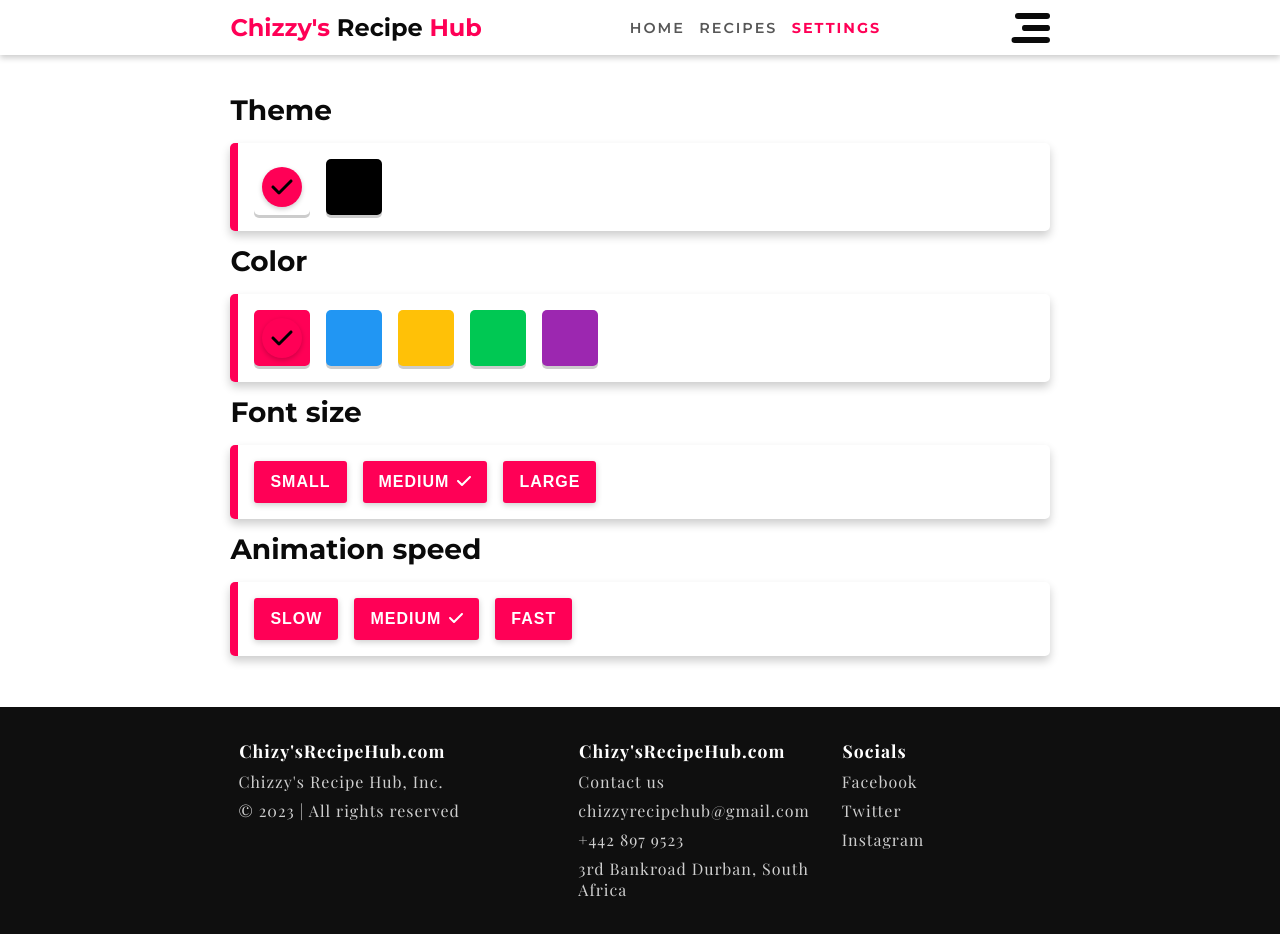
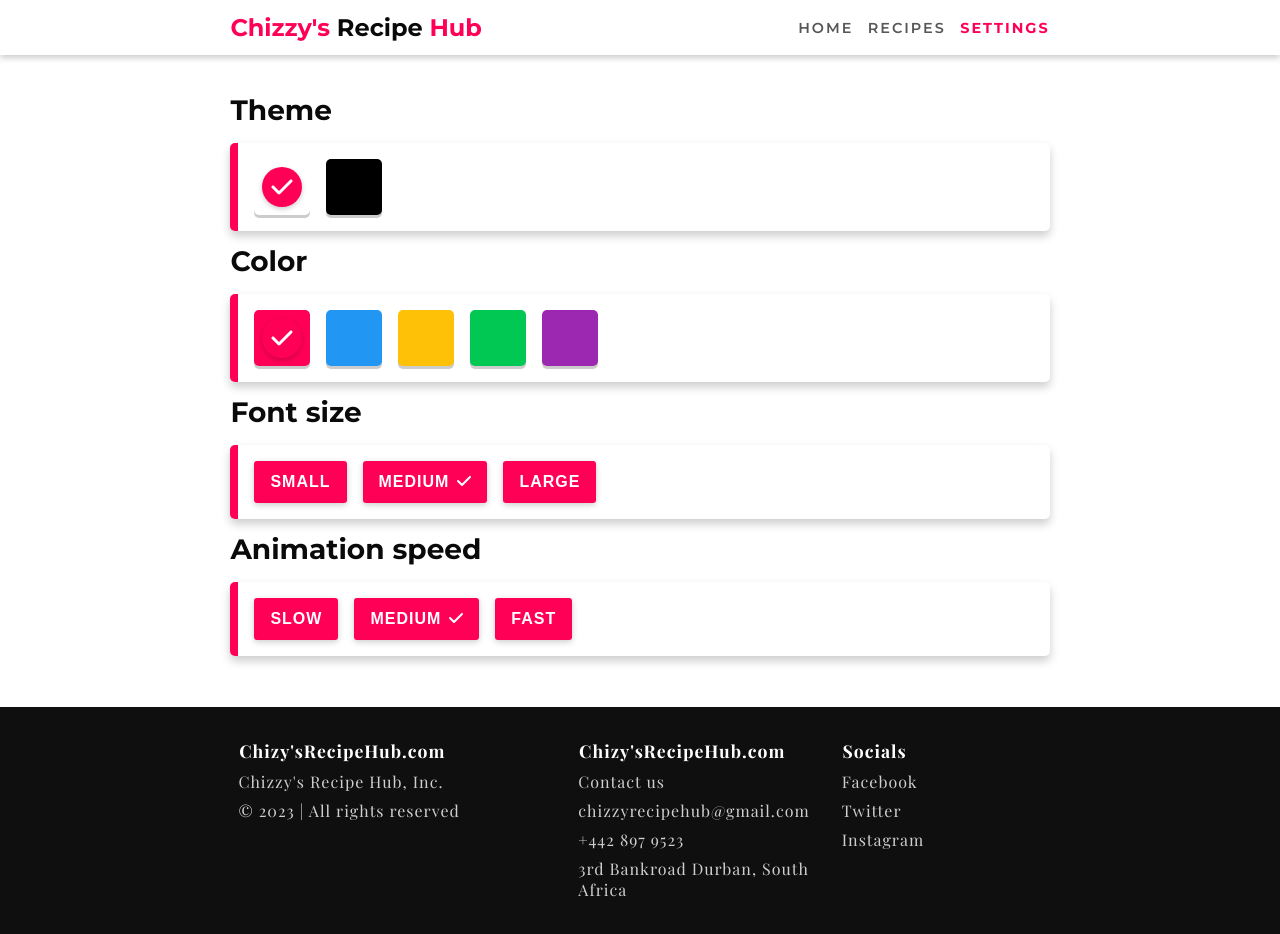
Before and after one commit to chizobachigbo/chizzys-recipe-hub.github.io, a React (Create React App) app: page /settings in a window 1280 px wide. Shown: the top 934 px of the page. Built offline with nearby package versions, Linux system fonts and the light colour scheme.

Commit message:
second commit

```diff
--- a/public/index.html
+++ b/public/index.html
@@ -31,7 +31,7 @@
       work correctly both with client-side routing and a non-root public URL.
       Learn how to configure a non-root public URL by running `npm run build`.
     -->
-  <title>React App</title>
+  <title>Recipe hub</title>
 </head>
 
 <body>
--- a/src/components/RecipeDetails.jsx
+++ b/src/components/RecipeDetails.jsx
@@ -13,7 +13,6 @@ export default function RecipeDetails() {
       `https://api.spoonacular.com/recipes/${params.name}/information?apiKey=${process.env.REACT_APP_RECIPE_API}`
     );
     const recipe = await api.json();
-    // console.log(recipe);
     setDetails(recipe);
   };
 
--- a/src/styles/index.scss
+++ b/src/styles/index.scss
@@ -20,11 +20,26 @@
   box-sizing: border-box;
 }
 
+html,
+body {
+  padding: 0;
+  margin: 0;
+  height: 100%;
+}
+
 body {
   font-size: var(--font-size);
   font-family: "Montserrat", sans-serif;
   font-weight: 600;
   background-color: var(--background-light);
+  min-height: 100%;
+}
+
+.App {
+  display: flex;
+  min-height: 100vh;
+  flex-direction: column;
+  justify-content: space-between;
 }
 
 p {
@@ -41,7 +56,6 @@ a {
 img {
   object-fit: cover;
 }
-
 
 .btn {
   border: none;
@@ -95,7 +109,7 @@ img {
   margin-top: 1em;
   display: flex;
   gap: 1em;
-  .option{
+  .option {
     height: 3.5em;
     width: 3.5em;
     box-shadow: 0 3px 0px var(--shadow-color);
@@ -103,28 +117,29 @@ img {
     display: flex;
     justify-content: center;
     align-items: center;
-    &.light{
+    &.light {
       background-color: white;
     }
-    &.dark{
+    &.dark {
       background-color: black;
     }
-    .check{
+    .check {
       height: 2.5em;
       width: 2.5em;
       background-color: var(--primary-color);
+      color: #fff;
       border-radius: 50%;
       display: flex;
       justify-content: center;
       align-items: center;
       box-shadow: 0 2px 5px var(--shadow-color);
-      svg{
+      svg {
         height: 1.5em;
         width: 1.5em;
       }
     }
   }
-  .btn span{
+  .btn span {
     display: inline-block;
     margin-left: 0.5em;
   }
@@ -132,7 +147,7 @@ img {
 
 .d-block h2 {
   font-size: 1.75em;
-  color: var(--text-color)
+  color: var(--text-color);
 }
 
 .main {
@@ -154,7 +169,6 @@ img {
 @import "partials/animation.scss";
 @import "partials/view-recipe.scss";
 @import "partials/recipe-card-image.scss";
-
 
 @media screen and (max-width: 1280px) {
   .container {
--- a/src/styles/partials/_navbar.scss
+++ b/src/styles/partials/_navbar.scss
@@ -52,6 +52,7 @@
   }
 
   .sidebar-btn {
+    display: none;
     height: 30px;
     width: 35px;
     position: relative;
@@ -59,7 +60,7 @@
       border-radius: 5px;
       height: 6px;
       width: 100%;
-      background-color: var(--text-color);
+      background-color: var(--primary-color);
       position: absolute;
       transition: getAnimationDuration(0.5s) ease-in-out;
       &:nth-child(1) {
--- a/src/styles/partials/_view-recipe.scss
+++ b/src/styles/partials/_view-recipe.scss
@@ -65,7 +65,7 @@
   outline: none;
   border: 1px solid var(--primary-color);
   background-color: var(--primary-color);
-  color: var(--text-color);
+  color: #ffff;
   padding: 0.75em 1em;
   text-transform: uppercase;
   font-size: 0.75em;
```
